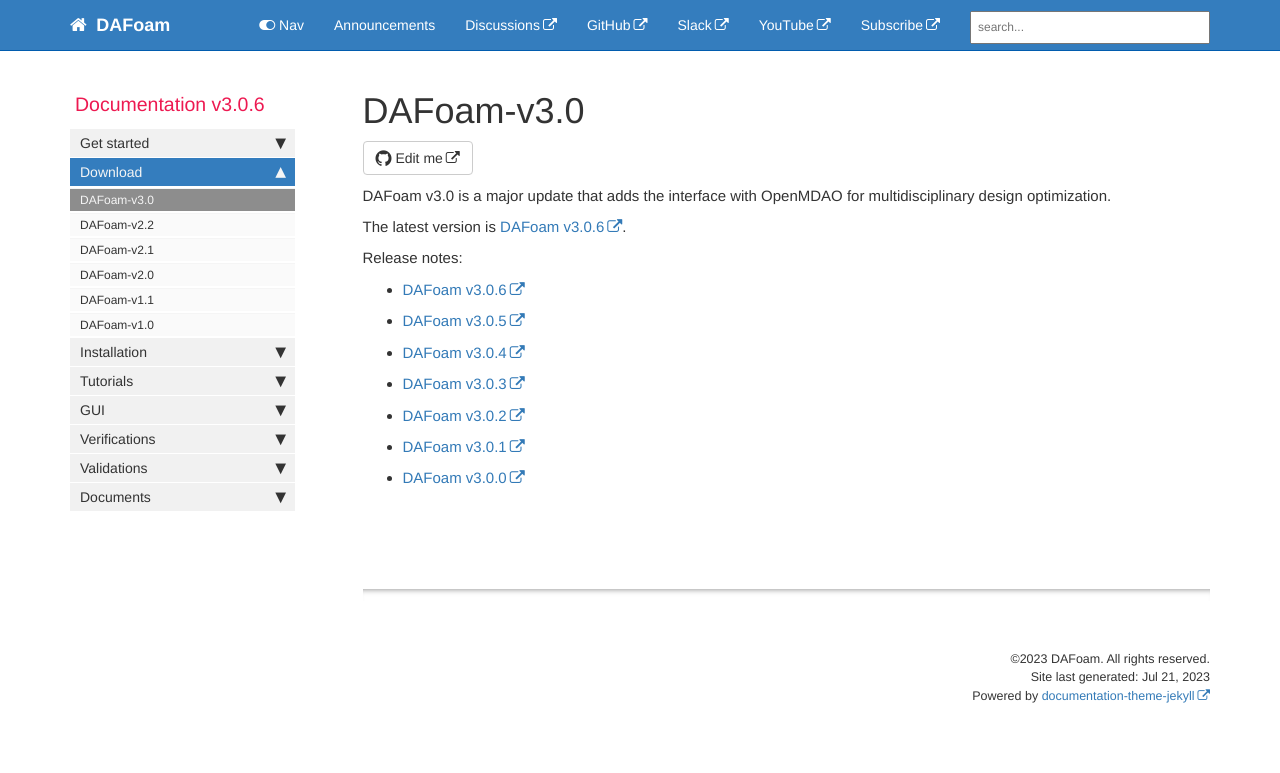
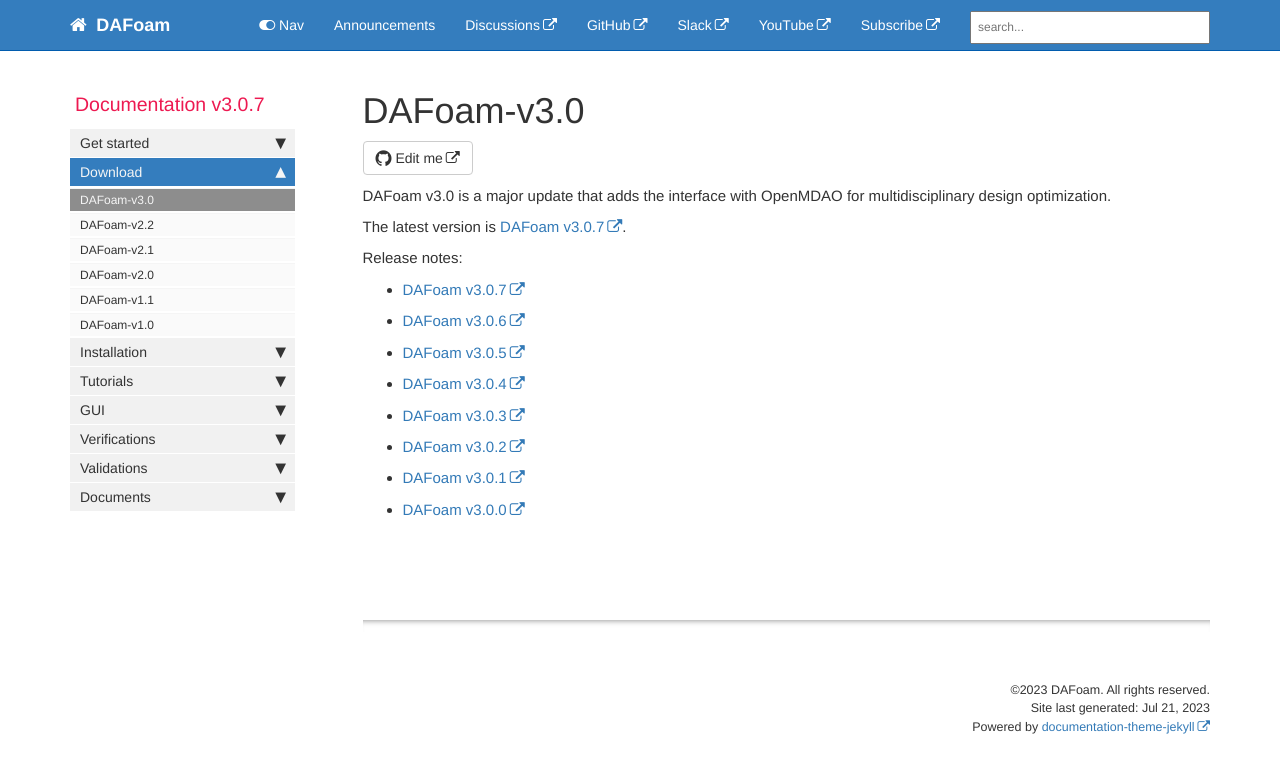
Before and after one commit to DAFoam/DAFoam.github.io, a Jekyll site: the page built from pages/mydoc/mydoc_download_v3.0.md, in a window 1280 px wide. Shown: the top 773 px of the page. Built offline with Jekyll 4.4.1, drawn with Linux system fonts in a browser that asks for light colours; comment, search, counter and statistics services are not loaded.

Commit message:
content update

```diff
--- a/_config.yml
+++ b/_config.yml
@@ -12,7 +12,7 @@ site_title: DAFoam
 company_name: DAFoam
 # this appears in the footer
 
-latest_version: v3.0.6
+latest_version: v3.0.7
 # define the latest version of DAFoam
 
 github_editme_path: DAFoam/DAFoam.github.io/blob/master/
--- a/_data/sidebars/mydoc_sidebar.yml
+++ b/_data/sidebars/mydoc_sidebar.yml
@@ -2,7 +2,7 @@
 
 entries:
 - title: sidebar
-  product: Documentation v3.0.6
+  product: Documentation v3.0.7
   version:
   folders:
 
--- a/pages/mydoc/mydoc_download_v3.0.md
+++ b/pages/mydoc/mydoc_download_v3.0.md
@@ -12,6 +12,8 @@ DAFoam v3.0 is a major update that adds the interface with OpenMDAO for multidis
 The latest version is [DAFoam {{ site.latest_version }}](https://github.com/mdolab/dafoam/archive/{{ site.latest_version }}.tar.gz).
 
 Release notes:
+
+- [DAFoam v3.0.7](https://github.com/mdolab/dafoam/releases/tag/v3.0.7)
 
 - [DAFoam v3.0.6](https://github.com/mdolab/dafoam/releases/tag/v3.0.6)
 
```
